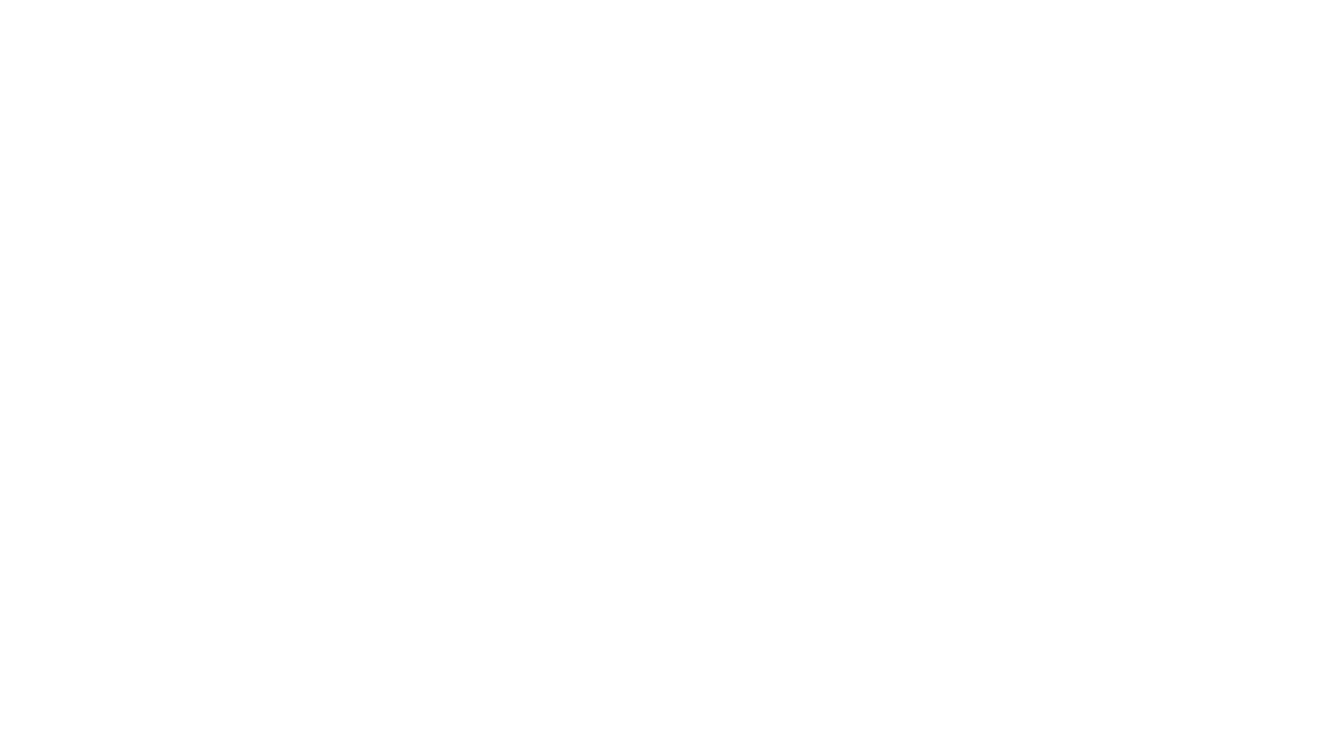
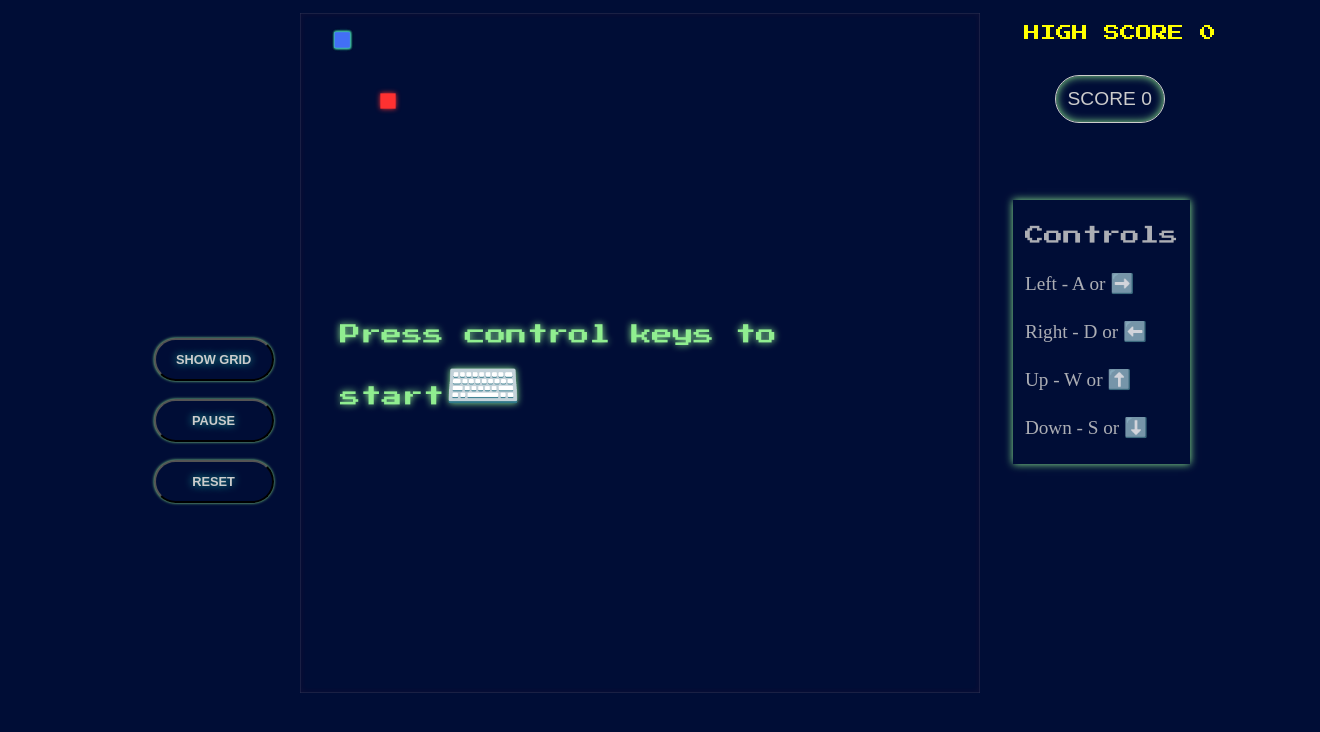
Before and after one commit to Adamlim21181/Snake, a plain HTML site: page index.html in a window 1280 px wide. Shown: the whole page, 1320 px wide, since content can reach past the window. Drawn offline with Linux system fonts and the light colour scheme.

Commit message:
complete

```diff
--- a/index.html
+++ b/index.html
@@ -1,14 +1,29 @@
 <!DOCTYPE html>
 <html lang="en">
-<head>
-    <meta charset="UTF-8">
-    <meta name="viewport" content="width=device-width, initial-scale=1.0">
+  <head>
+    <meta charset="UTF-8" />
+    <meta http-equiv="X-UA-Compatible" content="IE=edge" />
+    <meta name="viewport" content="width=device-width, initial-scale=1.0" />
     <title>Snake Game</title>
-    <link rel="stylesheet" href="style.css">
-    <script src="index.js"></script>
-</head>
-<body>
+    <link rel="stylesheet" href="style.css" />
+    <script src="index.js" defer></script>
+  </head>
+  <body>
     <canvas id="canvas"></canvas>
-
-</body>
+    <div id="high-score"></div>
+    <div id="score"></div>
+    <div id="control-keys">
+      <div id="control-head">Controls</div>
+      <div>Left - A or ➡️</div>
+      <div>Right - D or ⬅️</div>
+      <div>Up - W or ⬆️</div>
+      <div>Down - S or ⬇️</div>
+    </div>
+    <div id="controls">
+        <button id="show-grid">SHOW GRID</button>
+        <button id="pause" class="pause-active">PAUSE</button>
+        <button id="reset">RESET</button>
+    </div>
+    <div id="play">Press control keys to start<span style="font-size: 3em;">⌨️</span></div>
+  </body>
 </html>
--- a/index.js
+++ b/index.js
@@ -0,0 +1,294 @@
+(function () {
+    const canvas = document.getElementById("canvas");
+    const ctx = canvas.getContext("2d");
+
+    // canvas size
+    const canvasSize = 680;
+    const w = (canvas.width = canvasSize);
+    const h = (canvas.height = canvasSize);
+    const canvasFillColor = "#000d36";
+    const canvasStrokeColor = "rgba(211, 211, 211, 0.19)";
+
+    const scoreEl = document.getElementById("score");
+    const resetEl = document.getElementById("reset");
+    const showGridEl = document.getElementById("show-grid");
+    const highScoreEl = document.getElementById("high-score");
+    const pauseEl = document.getElementById("pause");
+    const playEl = document.getElementById("play");
+
+    let score = 0;
+
+    const setScore = () => {
+      scoreEl.innerHTML = `Score ${score}`;
+      if (score >= localStorage.getItem("highScore"))
+        localStorage.setItem("highScore", score);
+      highScoreEl.innerHTML = `HIGH SCORE ${localStorage.getItem("highScore")}`;
+    };
+
+    // frame rate
+    const frameRate = 20;
+
+    // grid padding
+    const pGrid = 4;
+    // grid width
+    const grid_line_len = canvasSize - 2 * pGrid;
+    //  cell count
+    const cellCount = 44;
+    // cell size
+    const cellSize = grid_line_len / cellCount;
+
+    let gameActive;
+
+    // this will generate random color for head
+    const randomColor = () => {
+      let color;
+      let colorArr = ["#426ff5", "#42f5e3"];
+      color = colorArr[Math.floor(Math.random() * 2)];
+      return color;
+    };
+
+    const head = {
+      x: 2,
+      y: 1,
+      color: randomColor(),
+      vX: 0,
+      vY: 0,
+      draw: () => {
+        ctx.fillStyle = head.color;
+        ctx.shadowColor = head.color;
+        ctx.shadowBlur = 2.5;
+        ctx.fillRect(
+          head.x * cellSize + pGrid,
+          head.y * cellSize + pGrid,
+          cellSize,
+          cellSize
+        );
+      },
+    };
+
+    let tailLength = 4;
+    let snakeParts = [];
+    class Tail {
+      color = "#42f57e";
+      constructor(x, y) {
+        this.x = x;
+        this.y = y;
+      }
+      draw() {
+        ctx.fillStyle = this.color;
+        ctx.shadowColor = this.color;
+        ctx.shadowBlur = 2.5;
+        ctx.fillRect(
+          this.x * cellSize + pGrid,
+          this.y * cellSize + pGrid,
+          cellSize,
+          cellSize
+        );
+      }
+    }
+
+    const food = {
+      x: 5,
+      y: 5,
+      color: "#FF3131",
+      draw: () => {
+        ctx.fillStyle = food.color;
+        ctx.shadowColor = food.color;
+        ctx.shadowBlur = 5;
+        ctx.fillRect(
+          food.x * cellSize + pGrid,
+          food.y * cellSize + pGrid,
+          cellSize,
+          cellSize
+        );
+      },
+    };
+
+    // this will set canvas style
+    const setCanvas = () => {
+      // canvas fill
+      ctx.fillStyle = canvasFillColor;
+      ctx.fillRect(0, 0, w, h);
+
+      // canvas stroke
+      ctx.strokeStyle = canvasStrokeColor;
+      ctx.strokeRect(0, 0, w, h);
+    };
+
+    //   this will draw the grid
+    const drawGrid = () => {
+      ctx.beginPath();
+      for (let i = 0; i <= grid_line_len; i += cellSize) {
+        ctx.moveTo(i + pGrid, pGrid);
+        ctx.lineTo(i + pGrid, grid_line_len + pGrid);
+      }
+      for (let i = 0; i <= grid_line_len; i += cellSize) {
+        ctx.moveTo(pGrid, i + pGrid);
+        ctx.lineTo(grid_line_len + pGrid, i + pGrid);
+      }
+      ctx.closePath();
+      ctx.strokeStyle = canvasStrokeColor;
+      ctx.stroke();
+    };
+
+    const drawSnake = () => {
+      //loop through our snakeparts array
+      snakeParts.forEach((part) => {
+        part.draw();
+      });
+
+      snakeParts.push(new Tail(head.x, head.y));
+
+      if (snakeParts.length > tailLength) {
+        snakeParts.shift(); //remove furthest item from  snake part if we have more than our tail size
+      }
+      head.color = randomColor();
+      head.draw();
+    };
+
+    const updateSnakePosition = () => {
+      head.x += head.vX;
+      head.y += head.vY;
+    };
+
+    const changeDir = (e) => {
+      let key = e.keyCode;
+
+      if (key == 68 || key == 39) {
+        if (head.vX === -1) return;
+        head.vX = 1;
+        head.vY = 0;
+        gameActive = true;
+        return;
+      }
+      if (key == 65 || key == 37) {
+        if (head.vX === 1) return;
+        head.vX = -1;
+        head.vY = 0;
+        gameActive = true;
+        return;
+      }
+      if (key == 87 || key == 38) {
+        if (head.vY === 1) return;
+        head.vX = 0;
+        head.vY = -1;
+        gameActive = true;
+        return;
+      }
+      if (key == 83 || key == 40) {
+        if (head.vY === -1) return;
+        head.vX = 0;
+        head.vY = 1;
+        gameActive = true;
+        return;
+      }
+    };
+
+    const foodCollision = () => {
+      let foodCollision = false;
+      snakeParts.forEach((part) => {
+        if (part.x == food.x && part.y == food.y) {
+          foodCollision = true;
+        }
+      });
+      if (foodCollision) {
+        food.x = Math.floor(Math.random() * cellCount);
+        food.y = Math.floor(Math.random() * cellCount);
+        score++;
+        tailLength++;
+      }
+    };
+
+    const isGameOver = () => {
+      let gameOver = false;
+
+      snakeParts.forEach((part) => {
+        if (part.x == head.x && part.y == head.y) {
+          gameOver = true;
+        }
+      });
+
+      if (
+        head.x < 0 ||
+        head.y < 0 ||
+        head.x > cellCount - 1 ||
+        head.y > cellCount - 1
+      ) {
+        gameOver = true;
+      }
+
+      return gameOver;
+    };
+
+    const showGameOver = () => {
+      const text = document.createElement("div");
+      text.setAttribute("id", "game_over");
+      text.innerHTML = "game over !";
+      const body = document.querySelector("body");
+      body.appendChild(text);
+    };
+
+    addEventListener("keydown", changeDir);
+
+    const PlayButton = (show) => {
+      if (!show) {
+        playEl.style.display = "none";
+      } else {
+        playEl.style.display = "block";
+      }
+    };
+
+    const pauseGame = () => {
+      gameActive = false;
+      if(!gameActive) {
+        pauseEl.removeAttribute('class');
+        pauseEl.setAttribute('class', 'pause-not-active')
+      }
+      if (!isGameOver()) PlayButton(true);
+    };
+
+    pauseEl.addEventListener("click", pauseGame);
+
+    let showGrid = false;
+
+    // this will initiate all
+    const animate = () => {
+      setCanvas();
+      if (showGrid) drawGrid();
+      drawSnake();
+      food.draw();
+      if (gameActive) {
+        PlayButton(false);
+        pauseEl.removeAttribute('class');
+        pauseEl.setAttribute('class','pause-active');
+        updateSnakePosition();
+        if (isGameOver()) {
+          showGameOver();
+          PlayButton(false);
+          return;
+        }
+      }
+      setScore();
+      foodCollision();
+      setTimeout(animate, 1000 / frameRate);
+    };
+
+    const resetGame = () => {
+      location.reload();
+    };
+
+    resetEl.addEventListener("click", resetGame);
+
+    const toggleGrid = () => {
+      if (!showGrid) {
+        showGrid = true;
+        showGridEl.innerHTML = `Hide Grid`
+        return;
+      }
+      showGrid = false;
+      showGridEl.innerHTML=`Show Grid`
+    };
+
+    showGridEl.addEventListener("click", toggleGrid);
+    animate();
+  })();
--- a/style.css
+++ b/style.css
@@ -0,0 +1,142 @@
+@import url("https://fonts.googleapis.com/css2?family=Press+Start+2P&display=swap");
+
+:root {
+  overflow: hidden;
+}
+
+* {
+  margin: 0;
+  padding: 0;
+  box-sizing: border-box;
+  outline: none;
+}
+
+body {
+  background: #000d36;
+  color: white;
+}
+
+#canvas {
+  background: #fff;
+  margin-left: 50%;
+  margin-top: 1%;
+  transform: translateX(-50%);
+}
+
+#game_over {
+  position: absolute;
+  top: 38%;
+  left: 50%;
+  transform: translateX(-50%);
+  font-size: 3em;
+  text-transform: uppercase;
+  font-family: "Press Start 2P", cursive;
+}
+
+#score {
+  position: absolute;
+  font-size: larger;
+  top: 75px;
+  right: 9%;
+  text-transform: uppercase;
+  font-family: Arial, Helvetica, sans-serif;
+  border: 1px solid #cccccc;
+  padding: 12px;
+  border-radius: 25px;
+  box-shadow: inset 0 0 8px lightgreen;
+  color: #cccccc;
+}
+
+#high-score {
+  position: absolute;
+  top: 25px;
+  right: 5%;
+  color: yellow;
+  font-family: "Press Start 2P", cursive;
+}
+
+#controls {
+  position: absolute;
+  top: 40%;
+  left: 12%;
+  display: flex;
+  flex-direction: column;
+}
+
+#control-keys {
+  top: 200px;
+  right: 7%;
+  position: absolute;
+  color: #ccccccd7;
+  padding: 12px;
+  font-size: 1.2em;
+  line-height: 48px;
+  box-shadow: 0 0 8px lightgreen;
+}
+
+#control-head {
+  text-align: center;
+  font-family: "Press Start 2P", cursive;
+}
+
+#reset,
+#show-grid,
+.pause-active {
+  background: #000d36;
+  color: #cccccc;
+  border-radius: 25px;
+  width: 120px;
+  padding: 12px;
+  margin-top: 18px;
+  box-shadow: 0 0 3px lightgreen;
+  font-size: 0.8em;
+  font-weight: bold;
+  transition: box-shadow 0.3s;
+  text-shadow: 0 0 8px lightseagreen;
+  text-transform: uppercase;
+}
+
+.pause-not-active {
+  background: rgba(239, 239, 240, 0.4);
+  box-shadow: none;
+  color: #cccccc;
+  border-radius: 25px;
+  width: 120px;
+  padding: 12px;
+  margin-top: 18px;
+  font-size: 0.8em;
+  font-weight: bold;
+  text-shadow: 0 0 8px lightseagreen;
+  text-transform: uppercase;
+}
+
+#reset:hover,
+#show-grid:hover,
+.pause-active:hover {
+  box-shadow: 0 0 12px lightgreen;
+  color: yellowgreen;
+}
+
+#play {
+  position: absolute;
+  top: 38%;
+  left: 50%;
+  transform: translateX(-50%);
+  font-family: "Press Start 2P", cursive;
+  font-size: 1.3em;
+  padding: 20px;
+  color: lightgreen;
+  animation: animate-play 1.4s linear infinite;
+}
+
+@keyframes animate-play {
+  0% {
+    text-shadow: 0 0 4px lightgreen;
+  }
+  50% {
+    text-shadow: 0 0 8px lightgreen;
+  }
+  100% {
+    text-shadow: 0 0 4px lightgreen;
+  }
+}
```
